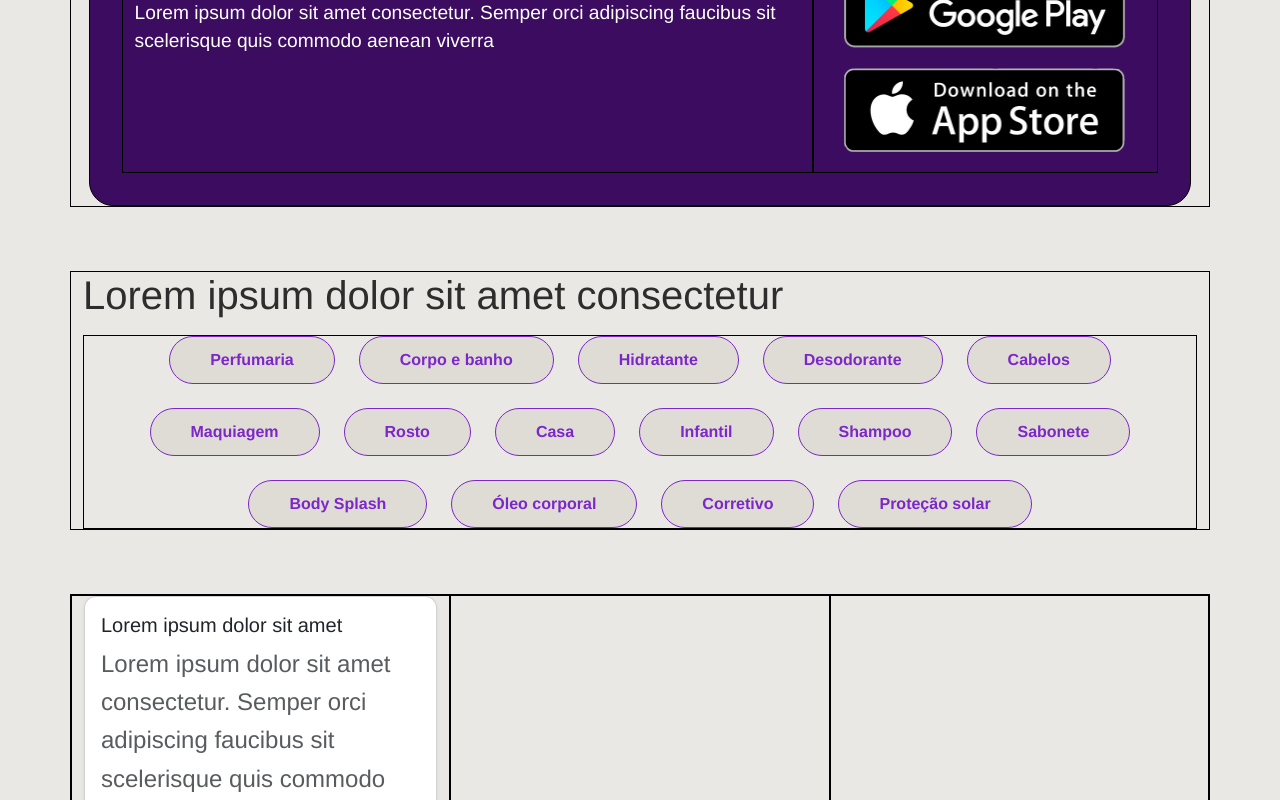
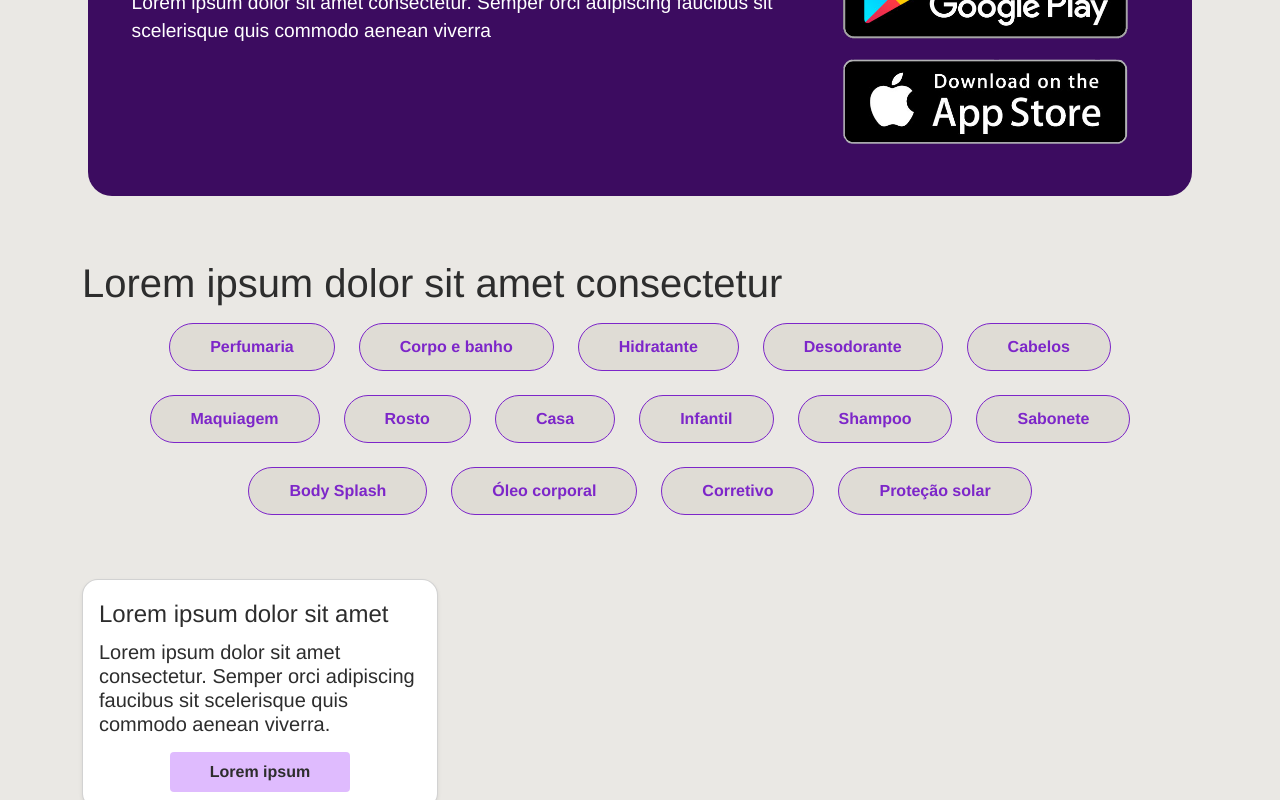
Before and after one commit to lshv04/Monks1, a React (Vite) app: page / in a window 1280 px wide. Shown: the part 2000-2800 px from the top of the page. Built offline with nearby package versions, Linux system fonts and the light colour scheme.

Commit message:
trabalhando card section6

```diff
--- /dev/null
+++ b/src/components/CardSection6.jsx
@@ -0,0 +1,30 @@
+import React from 'react'
+import styles from './CardSection6.module.css'; // Caminho para a folha de estilo
+
+
+const CardSection6 = () => {
+    return (
+        <div className={`card shadow-sm ${styles.cardContainer}`} style={{ borderRadius: '16px' }}>
+            <div className={`card-body ${styles.cardBody}`}>
+                {/* Título do Card */}
+                <h5 className={`card-title ${styles.cardTitle}`}>
+                    Lorem ipsum dolor sit amet
+                </h5>
+
+                {/* Texto do Card */}
+                <p className={`card-text ${styles.cardText}`}>
+                    Lorem ipsum dolor sit amet consectetur. Semper orci adipiscing faucibus sit scelerisque quis commodo aenean viverra.
+                </p>
+
+                {/* Botão do Card */}
+                <div className="text-center">
+                    <button className={`btn ${styles.customBtn}`}>
+                        Lorem ipsum
+                    </button>
+                </div>
+            </div>
+        </div>
+    )
+}
+
+export default CardSection6
--- /dev/null
+++ b/src/components/CardSection6.module.css
@@ -0,0 +1,26 @@
+.cardTitle{
+    font-size: 1.5rem;
+    line-height: 2.25rem;
+    font-weight: 400;
+    color: #2D2D2D !important;
+}
+.cardText{
+    font-size: 1.25rem;
+    line-height: 1.5rem;
+    font-weight: 400;
+    color: #2D2D2D !important;
+}
+.customBtn {
+    background-color: #DFBBFE; /* Cor de fundo */
+    color:#2D2D2D;
+    border: none; /* Remove a borda */
+    padding: 8px 40px; /* Espaçamento interno */
+    border-radius: 4px; /* Bordas arredondadas */
+    font-weight: 600; /* Fonte em negrito */
+    transition: all 0.3s ease; /* Animação para hover */
+}
+
+.customBtn:hover {
+    background-color: #c9a6f4; /* Cor ao passar o mouse */
+
+}
--- a/src/components/Section6.jsx
+++ b/src/components/Section6.jsx
@@ -1,5 +1,6 @@
 import React from 'react';
 import styles from './Section6.module.css'; // Importa a folha de estilo modular
+import CardSection6 from './CardSection6';
 
 const Section6 = () => {
     return (
@@ -7,26 +8,7 @@ const Section6 = () => {
             <div className={`container bord ${styles.innerContainer}`}>
                 <div className={`row ${styles.gridRow}`}>
                     <div className={`col-12 col-md-4 bord ${styles.gridColumn}`}>
-                        <div className="card shadow-sm" style={{ borderRadius: '12px' }}>
-                            <div className="card-body">
-                                {/* Título do Card */}
-                                <h5 className="card-title font-weight-bold">
-                                    Lorem ipsum dolor sit amet
-                                </h5>
-
-                                {/* Texto do Card */}
-                                <p className="card-text text-muted">
-                                    Lorem ipsum dolor sit amet consectetur. Semper orci adipiscing faucibus sit scelerisque quis commodo aenean viverra.
-                                </p>
-
-                                {/* Botão do Card */}
-                                <div className='text-center'>
-                                <button className="btn btn-primary  " style={{ backgroundColor: '#D6BBFB', borderColor: '#D6BBFB' }}>
-                                    Lorem ipsum
-                                </button>
-                                </div>
-                            </div>
-                        </div>
+                       <CardSection6/>
                     </div>
                     <div className={`col-12 col-md-4 bord ${styles.gridColumn}`}>
 
--- a/src/components/Section6.module.css
+++ b/src/components/Section6.module.css
@@ -1,4 +1,3 @@
-/* Contêiner principal da seção */
 
 
 /* Contêiner interno */
--- a/src/index.css
+++ b/src/index.css
@@ -4,9 +4,9 @@ body{
   background-color: #EAE8E4;
 }
 
-.bord{
+/* .bord{
   border:1px solid black;
-}
+} */
 /*
 .bord1{
   border:1px solid white;
```
